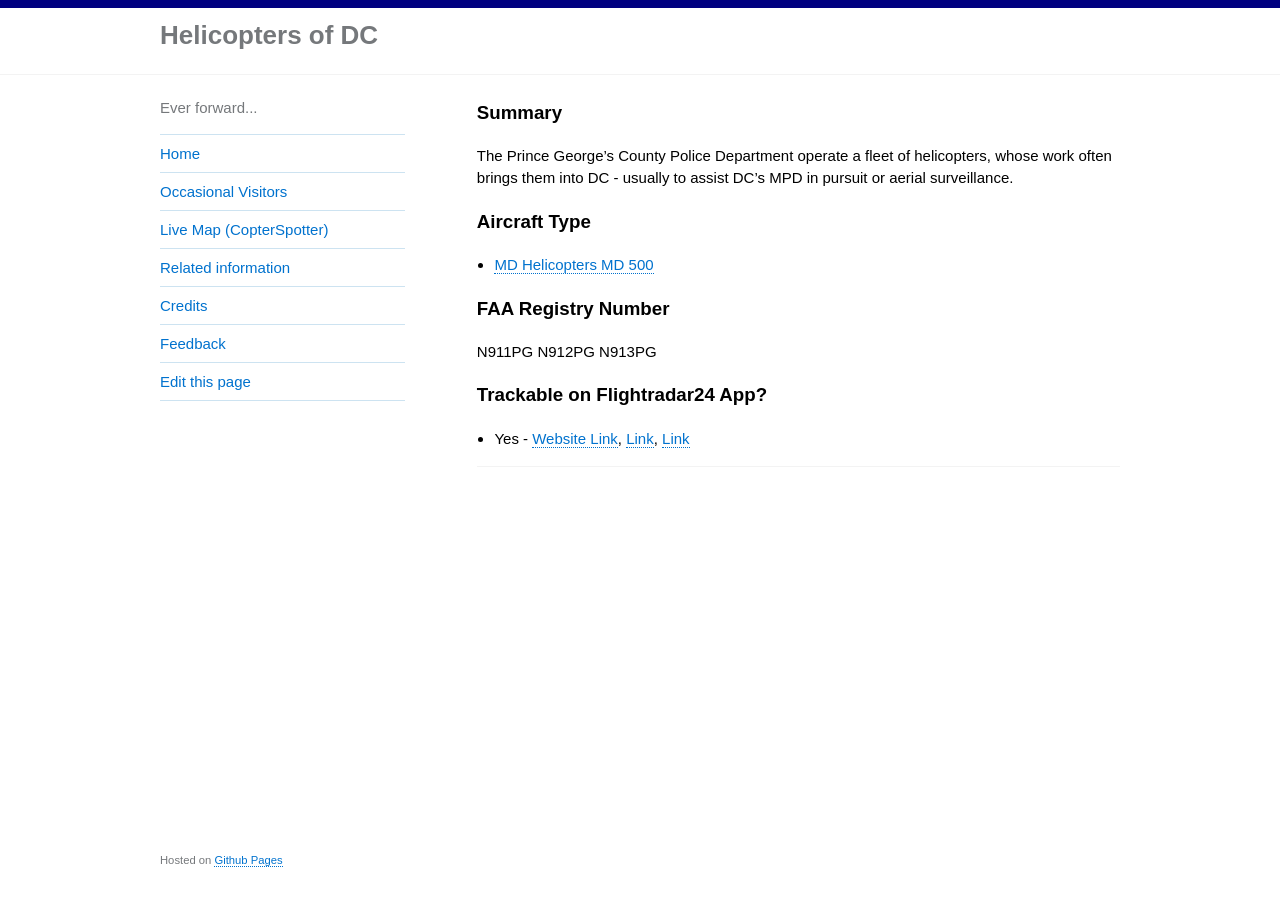
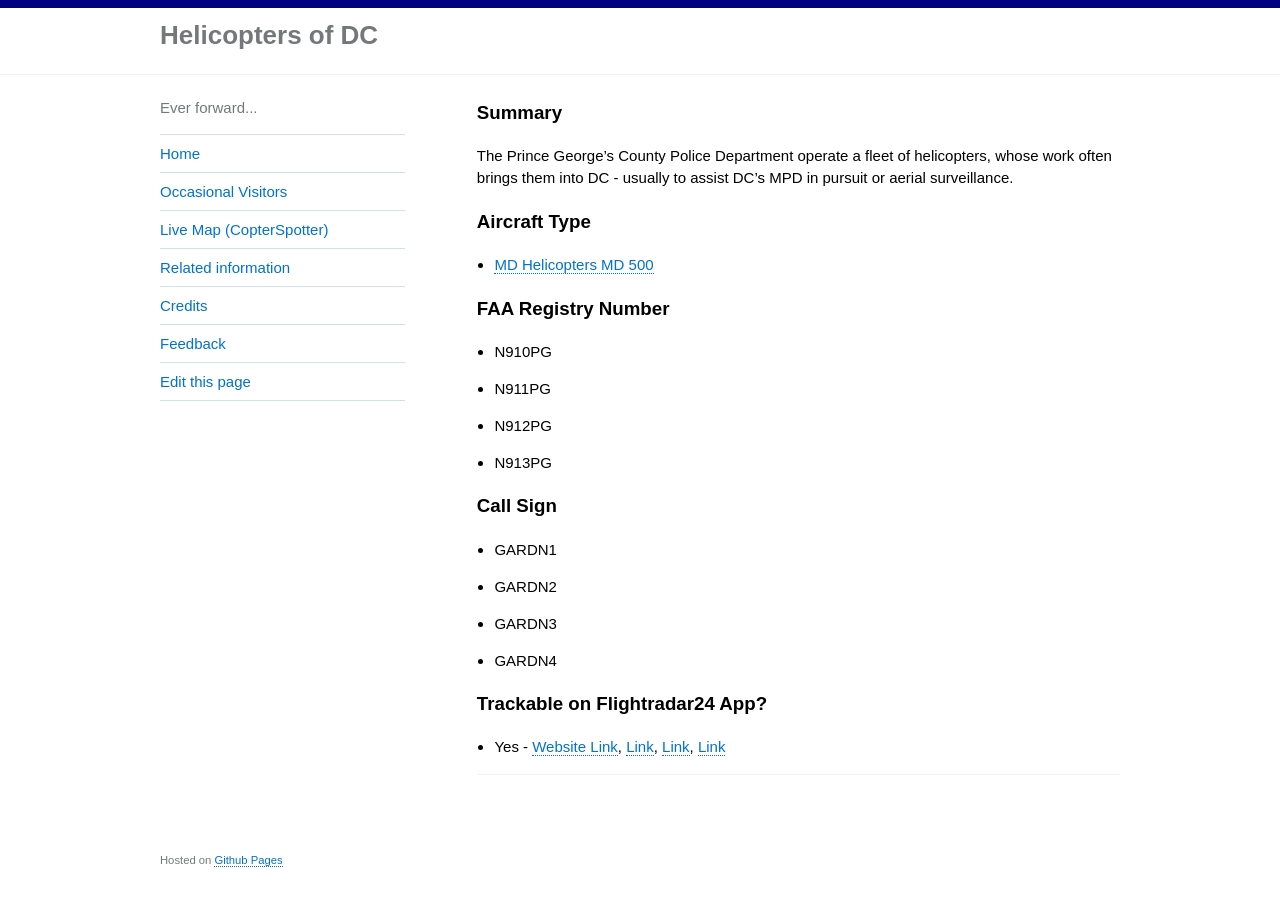
Before and after one commit to gbinal/dc-helicopters, a Jekyll site: the page built from _helicopters/991-prince-georges-county-police.md, in a window 1280 px wide. Built offline with Jekyll 4.4.1, drawn with Linux system fonts in a browser that asks for light colours.

Commit message:
adding info

```diff
--- a/_helicopters/991-prince-georges-county-police.md
+++ b/_helicopters/991-prince-georges-county-police.md
@@ -11,9 +10,17 @@ The Prince George's County Police Department operate a fleet of helicopters, who
 * [MD Helicopters MD 500](https://en.wikipedia.org/wiki/MD_Helicopters_MD_500)
 
 ### FAA Registry Number
-N911PG
-N912PG
-N913PG
+- N910PG
+- N911PG
+- N912PG
+- N913PG
+
+### Call Sign
+- GARDN1
+- GARDN2
+- GARDN3
+- GARDN4
+
 
 ### Trackable on Flightradar24 App?
-* Yes - [Website Link](https://www.flightradar24.com/data/aircraft/n911pg), [Link](https://www.flightradar24.com/data/aircraft/n912pg), [Link](https://www.flightradar24.com/data/aircraft/n913pg)
+* Yes - [Website Link](https://www.flightradar24.com/data/aircraft/n910pg), [Link](https://www.flightradar24.com/data/aircraft/n911pg), [Link](https://www.flightradar24.com/data/aircraft/n912pg), [Link](https://www.flightradar24.com/data/aircraft/n913pg)
```
Also changed, not shown: other parts of _helicopters/991-prince-georges-county-police.md (+0 -1 lines).
